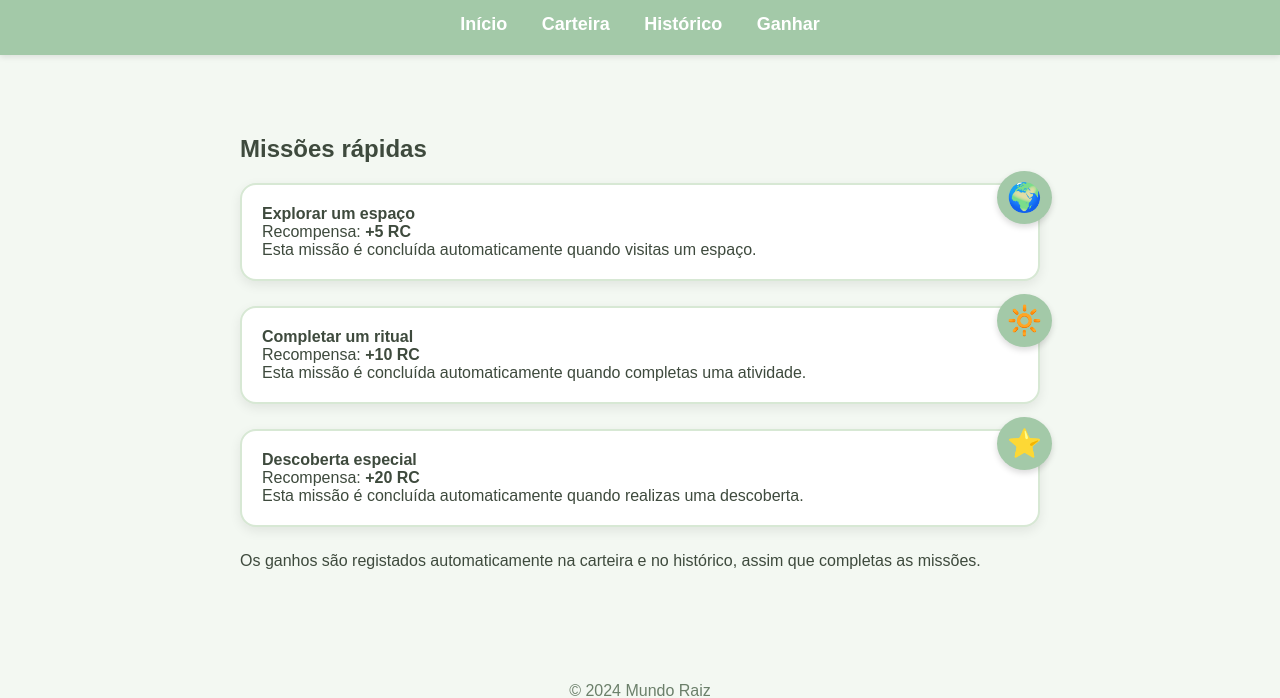
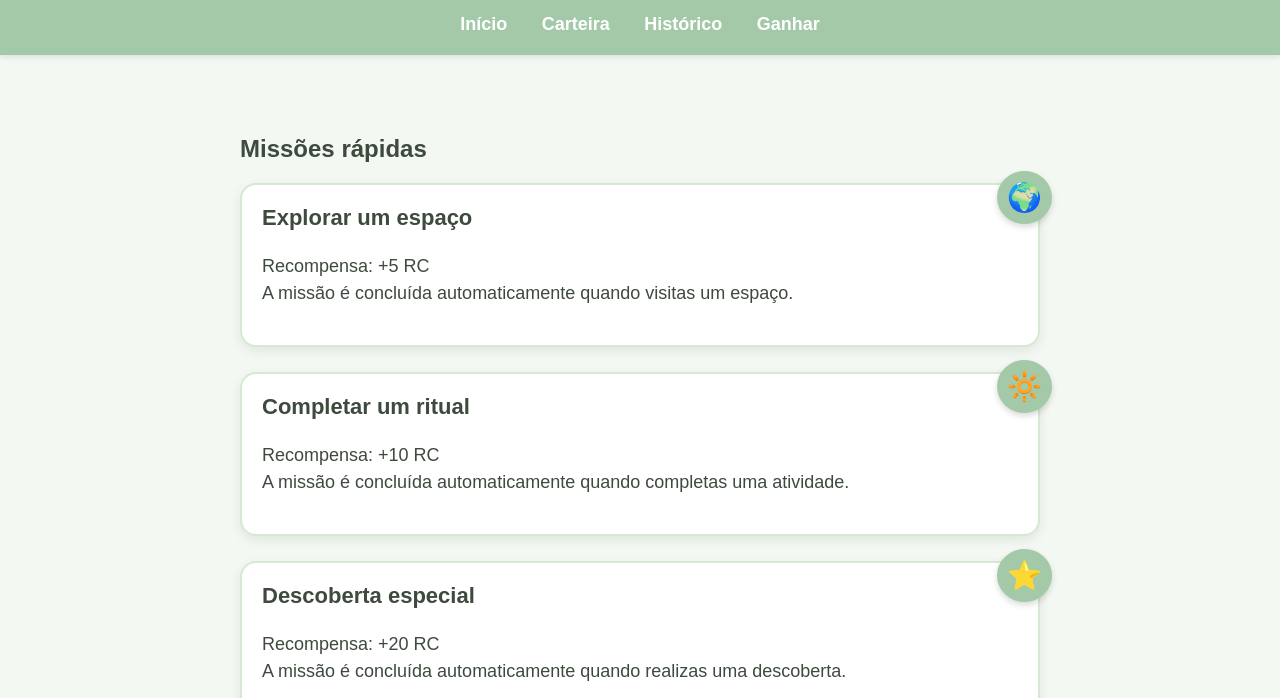
Before and after one commit to nobremel/raizcoin, a website: page ganhardois.html in a window 1280 px wide. Shown: the part 113-811 px from the top of the page. Drawn offline with Linux system fonts and the light colour scheme.

Commit message:
Refactor mission info sections for clarity

```diff
--- a/ganhardois.html
+++ b/ganhardois.html
@@ -3,7 +3,7 @@
 <head>
     <meta charset="UTF-8">
     <meta name="viewport" content="width=device-width, initial-scale=1.0">
-    <title>Ganhar RC</title>
+    <title>Ganhar RC — RaizCoin</title>
     <link rel="stylesheet" href="styles.css">
 </head>
 
@@ -22,28 +22,22 @@
     <section class="info-section">
         <h2>Missões rápidas</h2>
 
-        <p class="missao-info">
-            <strong>Explorar um espaço</strong><br>
-            Recompensa: <strong>+5 RC</strong><br>
-            Esta missão é concluída automaticamente quando visitas um espaço.
-        </p>
+        <div class="missao-info">
+            <h3>Explorar um espaço</h3>
+            <p>Recompensa: +5 RC<br>A missão é concluída automaticamente quando visitas um espaço.</p>
+        </div>
 
-        <p class="missao-info">
-            <strong>Completar um ritual</strong><br>
-            Recompensa: <strong>+10 RC</strong><br>
-            Esta missão é concluída automaticamente quando completas uma atividade.
-        </p>
+        <div class="missao-info">
+            <h3>Completar um ritual</h3>
+            <p>Recompensa: +10 RC<br>A missão é concluída automaticamente quando completas uma atividade.</p>
+        </div>
 
-        <p class="missao-info">
-            <strong>Descoberta especial</strong><br>
-            Recompensa: <strong>+20 RC</strong><br>
-            Esta missão é concluída automaticamente quando realizas uma descoberta.
-        </p>
+        <div class="missao-info">
+            <h3>Descoberta especial</h3>
+            <p>Recompensa: +20 RC<br>A missão é concluída automaticamente quando realizas uma descoberta.</p>
+        </div>
 
-        <p class="feedback">
-            Os ganhos são registados automaticamente na carteira e no histórico,
-            assim que completas as missões.
-        </p>
+        <p>Os ganhos são registados automaticamente na carteira e no histórico, assim que completas as missões.</p>
     </section>
 
     <footer>
```
